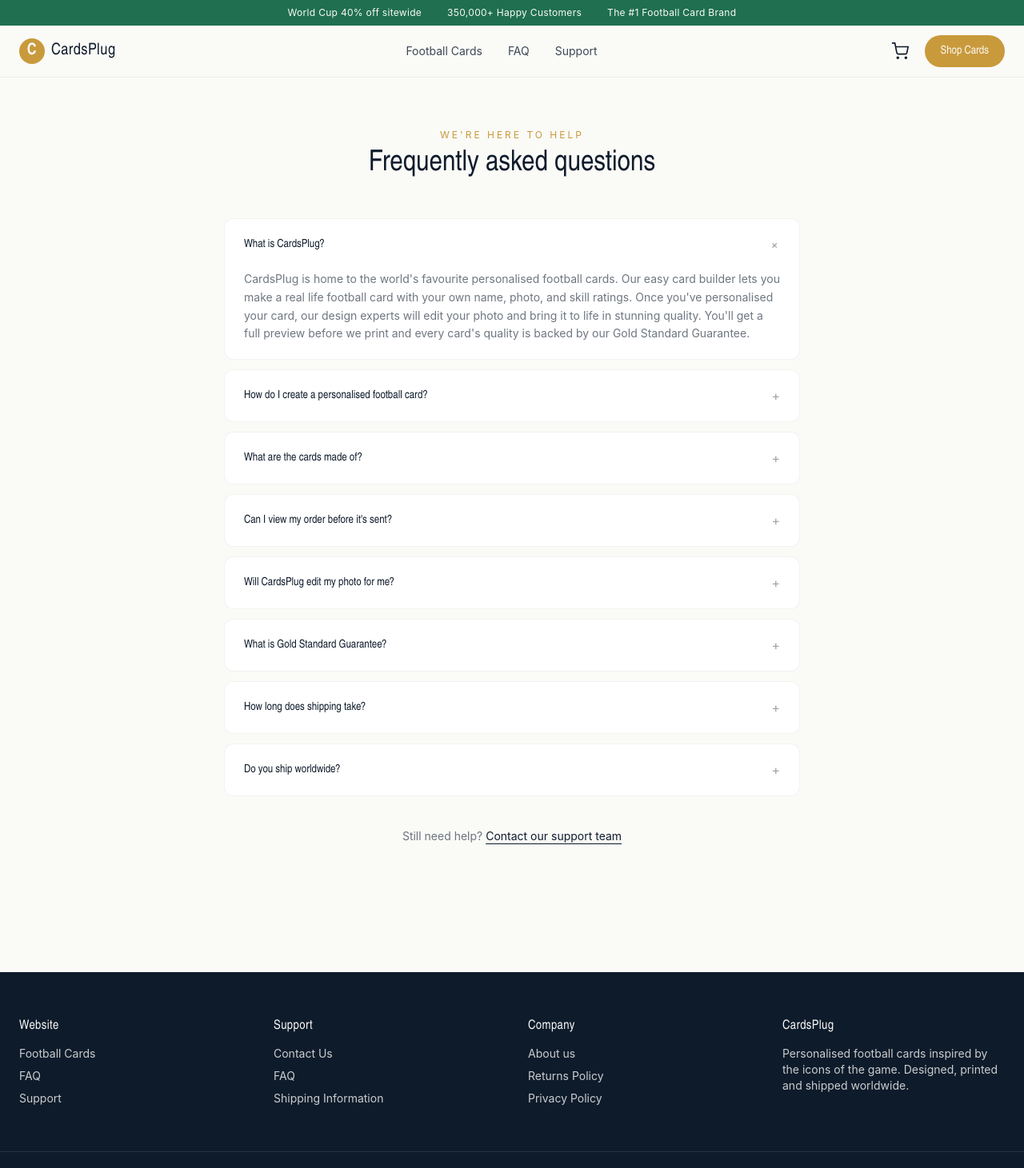
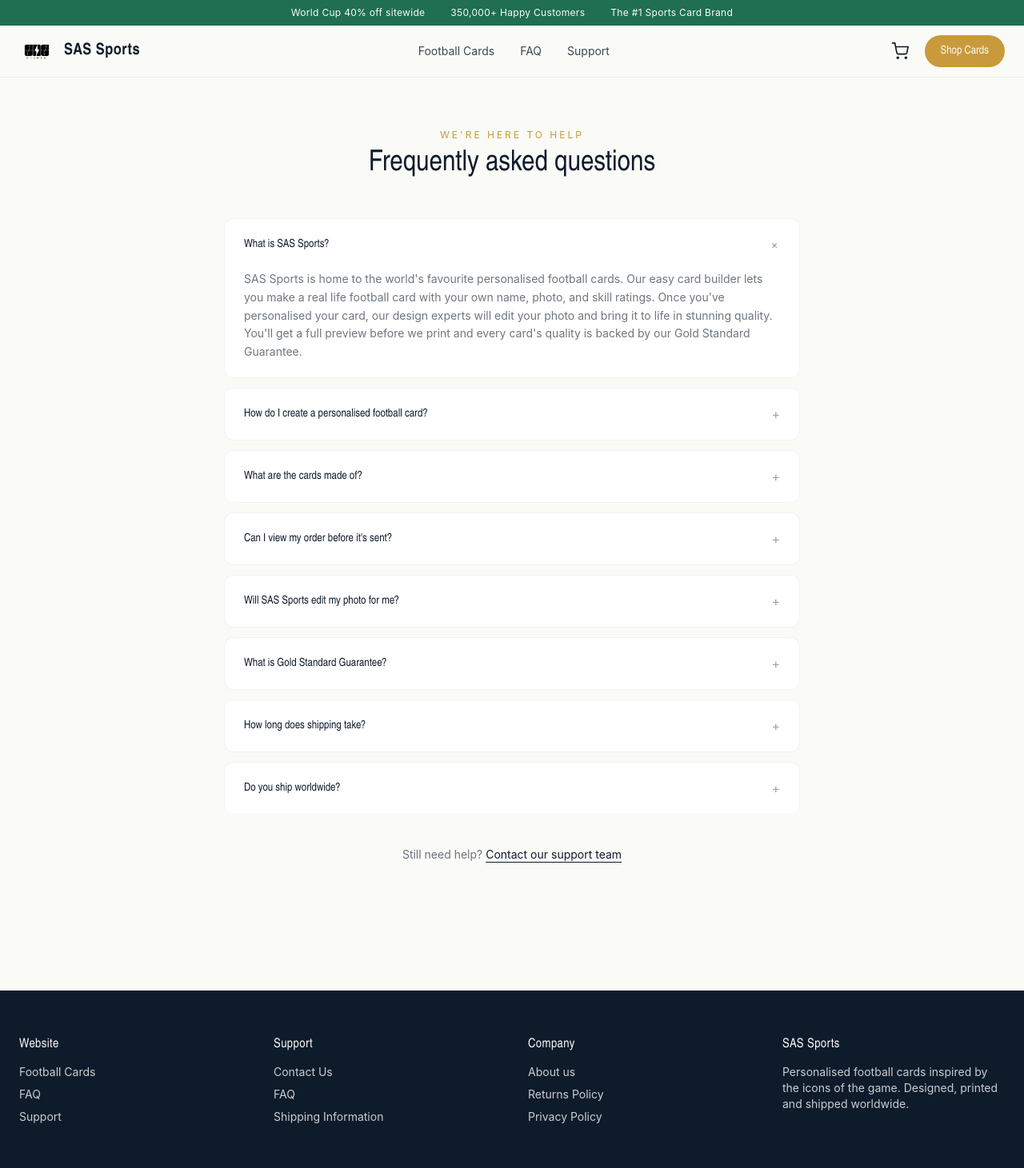
Before and after one commit to thivaharan-selvanayagam/football, a Next.js app: page /faq in a window 1280 px wide. Shown: the top 1461 px of the page at 80% size. Built offline with nearby package versions, Linux system fonts and the light colour scheme.

Commit message:
cardsplug to SAS Sports changed

```diff
--- a/app/faq/page.tsx
+++ b/app/faq/page.tsx
@@ -3,8 +3,8 @@
 
 const FAQS = [
   {
-    q: "What is CardsPlug?",
-    a: "CardsPlug is home to the world's favourite personalised football cards. Our easy card builder lets you make a real life football card with your own name, photo, and skill ratings. Once you've personalised your card, our design experts will edit your photo and bring it to life in stunning quality. You'll get a full preview before we print and every card's quality is backed by our Gold Standard Guarantee.",
+    q: "What is SAS Sports?",
+    a: "SAS Sports is home to the world's favourite personalised football cards. Our easy card builder lets you make a real life football card with your own name, photo, and skill ratings. Once you've personalised your card, our design experts will edit your photo and bring it to life in stunning quality. You'll get a full preview before we print and every card's quality is backed by our Gold Standard Guarantee.",
   },
   {
     q: "How do I create a personalised football card?",
@@ -19,7 +19,7 @@
     a: "Yes — every order includes a full design preview before printing. Our team checks and edits your uploaded photo so the final card looks its best.",
   },
   {
-    q: "Will CardsPlug edit my photo for me?",
+    q: "Will SAS Sports edit my photo for me?",
     a: "Absolutely. Background removal and touch-ups are included with every order at no extra cost, performed by our in-house design team.",
   },
   {
--- a/app/support/page.tsx
+++ b/app/support/page.tsx
@@ -21,7 +21,7 @@
         <div className="space-y-6 text-sm">
           <div>
             <p className="font-display text-ink mb-1">Email</p>
-            <p className="text-ink/60">support@cardsplug.com</p>
+            <p className="text-ink/60">support@sassports.com</p>
           </div>
           <div>
             <p className="font-display text-ink mb-1">Hours</p>
--- a/components/Footer.tsx
+++ b/components/Footer.tsx
@@ -29,12 +29,12 @@
           </ul>
         </div>
         <div>
-          <h4 className="font-display text-chalk text-base mb-3 tracking-wide">CardsPlug</h4>
+          <h4 className="font-display text-chalk text-base mb-3 tracking-wide">SAS Sports</h4>
           <p>Personalised football cards inspired by the icons of the game. Designed, printed and shipped worldwide.</p>
         </div>
       </div>
       <div className="border-t border-chalk/10 text-center text-xs py-5">
-        © 2026 CardsPlug. All rights reserved.
+        © 2026 SAS Sports. All rights reserved.
       </div>
     </footer>
   );
--- a/components/Header.tsx
+++ b/components/Header.tsx
@@ -14,16 +14,20 @@
       <div className="bg-emerald text-chalk text-xs py-2 px-4 flex justify-center gap-8 font-body tracking-wide">
         <span>World Cup 40% off sitewide</span>
         <span className="hidden sm:inline">350,000+ Happy Customers</span>
-        <span className="hidden md:inline">The #1 Football Card Brand</span>
+        <span className="hidden md:inline">The #1 Sports Card Brand</span>
       </div>
 
       <header className="bg-chalk border-b border-black/5 relative">
         <div className="max-w-7xl mx-auto px-4 sm:px-6 h-16 flex items-center justify-between">
 
-          {/* Logo */}
-          <Link href="/" className="flex items-center gap-2 font-display text-xl tracking-wide text-ink">
-            <span className="w-8 h-8 rounded-full bg-gold flex items-center justify-center text-chalk font-bold">C</span>
-            CardsPlug
+          {/* ✨ BRAND LOGO & NAME (LARGER LOGO) */}
+          <Link href="/" className="flex items-center gap-3 font-display text-xl sm:text-xl tracking-wide text-ink">
+            <img
+              src="/images/logo.png"
+              alt="SAS Sports Logo"
+              className="h-11 w-auto max-h-12 object-contain" // ✨ Adjusted size to make logo bigger
+            />
+            <span className="font-bold">SAS Sports</span>
           </Link>
 
           {/* Desktop Navigation */}
@@ -57,7 +61,7 @@
               Shop Cards
             </Link>
 
-            {/* Mobile Hamburger Toggle Button */}
+            {/* Mobile Toggle Button */}
             <button
               type="button"
               onClick={() => setIsMenuOpen(!isMenuOpen)}
@@ -65,12 +69,10 @@
               aria-label="Toggle navigation menu"
             >
               {isMenuOpen ? (
-                /* Close (X) Icon */
                 <svg width="24" height="24" viewBox="0 0 24 24" fill="none" stroke="currentColor" strokeWidth="2">
                   <path d="M18 6L6 18M6 6l12 12" />
                 </svg>
               ) : (
-                /* Hamburger Menu Icon */
                 <svg width="24" height="24" viewBox="0 0 24 24" fill="none" stroke="currentColor" strokeWidth="2">
                   <path d="M4 6h16M4 12h16M4 18h16" />
                 </svg>
```
Also changed, not shown: public/images/logo.png (added).
